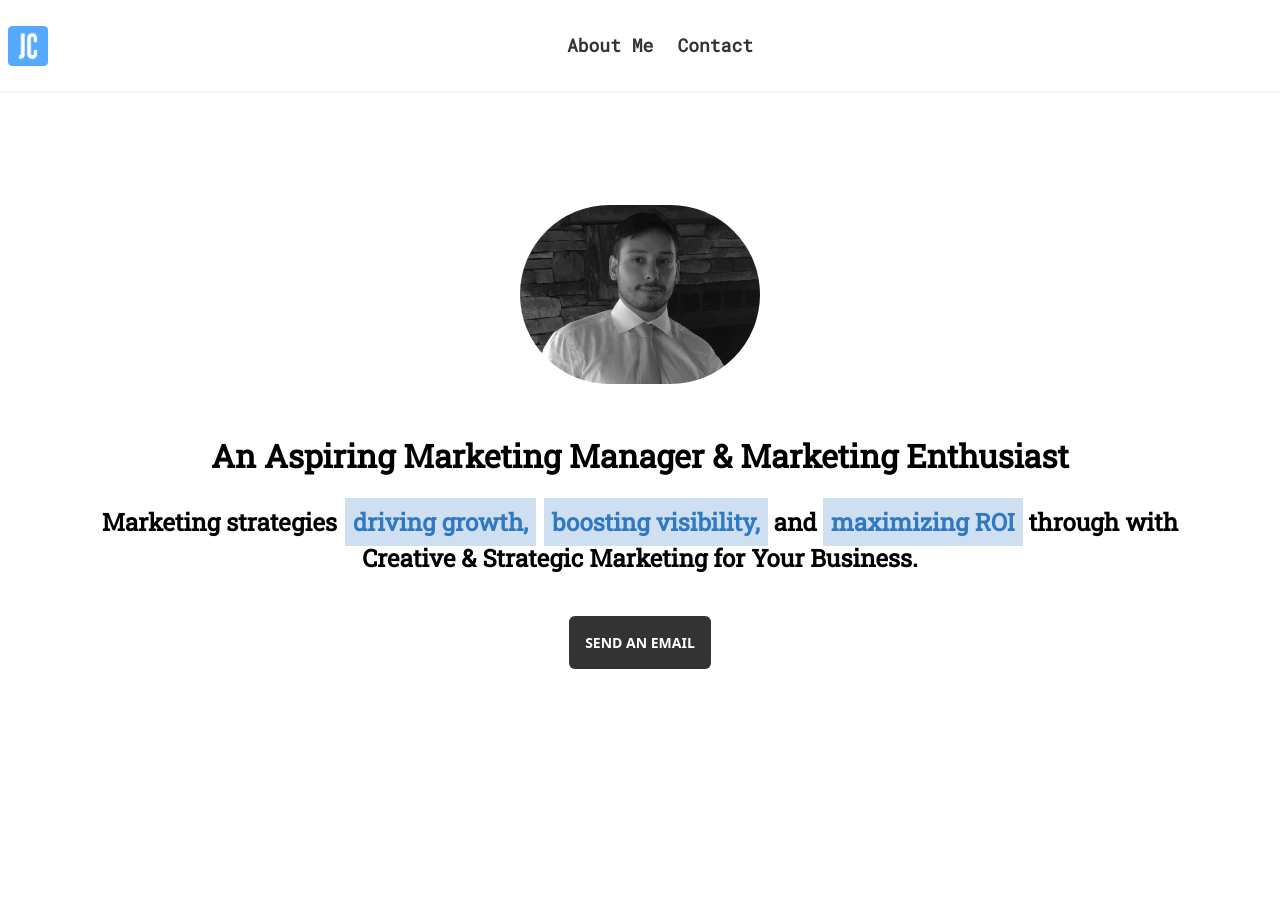
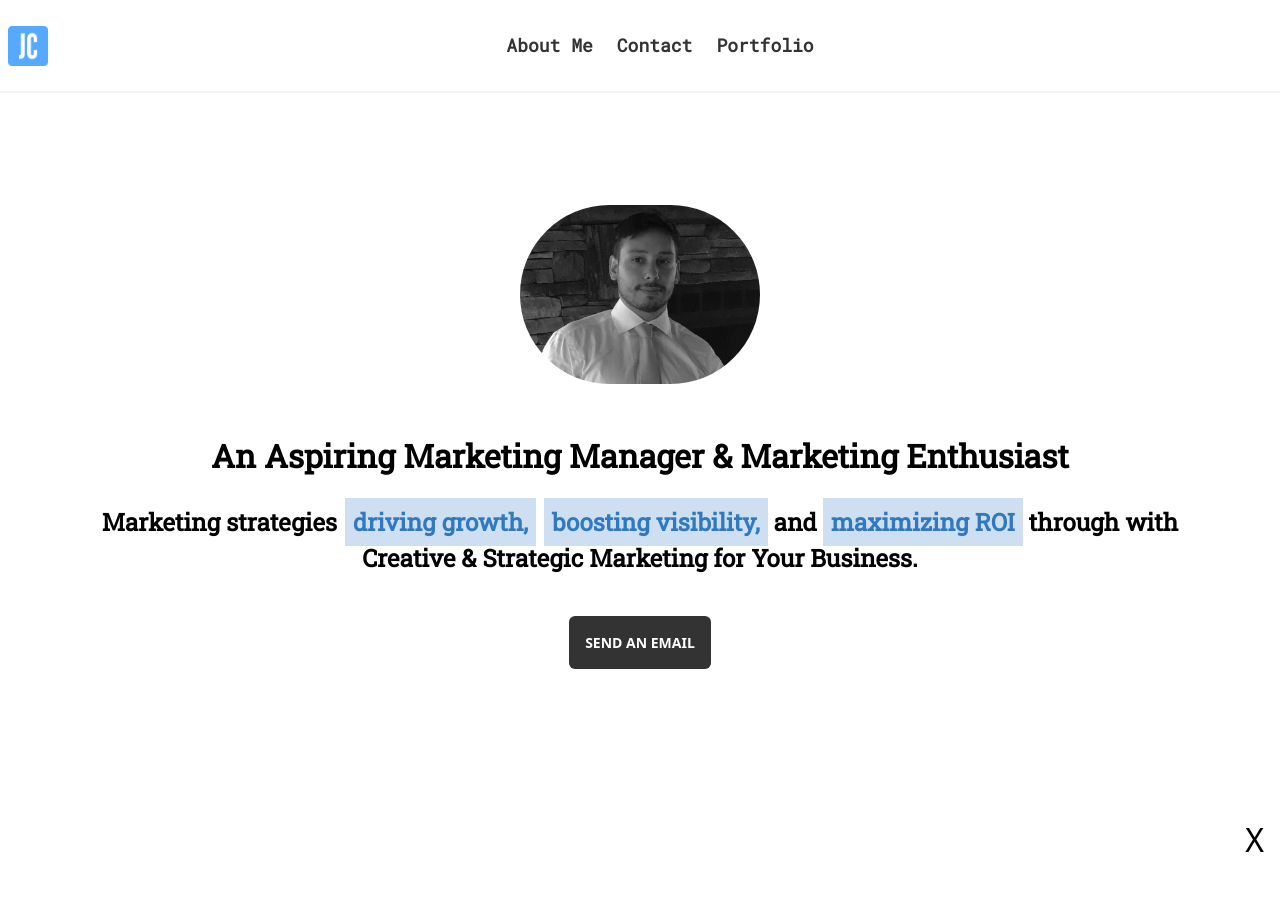
Before and after one commit to joao-miguel8/portfolio-website, a React (Vite) app: page / in a window 1280 px wide. Shown: the top 918 px of the page. Built offline with nearby package versions, Linux system fonts and the light colour scheme.

Commit message:
- Create PortfolioModal Component and open close functionality
- Add isPortfolioModalClosed and setIsPortfolioModalClosed

```diff
--- a/src/App.jsx
+++ b/src/App.jsx
@@ -1,22 +1,25 @@
 import "./App.css";
+import { useState } from "react";
 import NavBar from "./components/Navbar";
 import About from "./components/About.jsx";
 import Contact from "./components/Contact";
 import { createRef } from "react";
 import HeroSection from "./components/HeroSection.jsx";
+import PortfolioModal from "./components/PortfolioModal.jsx";
 
 function App() {
 	const inputRef = createRef();
-
+	const [isPortfolioModalClosed, setIsPortfolioModalClosed] = useState(false);
 	const scrollToForm = e => {
 		inputRef.current.scrollIntoView({ behavior: "smooth" });
 	};
 	return (
 		<>
-			<NavBar />
+			<NavBar setIsPortfolioModalClosed={setIsPortfolioModalClosed} />
 			<HeroSection scrollToForm={scrollToForm} />
 			<About />
 			<Contact getInTouchRef={inputRef} />
+			<PortfolioModal isPortfolioModalClosed={isPortfolioModalClosed} setIsPortfolioModalClosed={setIsPortfolioModalClosed} />
 		</>
 	);
 }
--- a/src/components/Navbar.jsx
+++ b/src/components/Navbar.jsx
@@ -3,24 +3,25 @@ import "../App.css";
 import { useContext } from "react";
 import { ThemeContext } from "../context/AppThemeContext";
 
-const NavBar = () => {
+const NavBar = ({ setIsPortfolioModalClosed }) => {
 	const themeMode = useContext(ThemeContext);
 
 	const navLinks = [
-		{ link: "#about", name: "About Me" },
-		{ link: "#contact", name: "Contact" },
+		{ link: "#about", name: "About Me", onClick: null },
+		{ link: "#contact", name: "Contact", onClick: null },
+		{ link: "#portfolio", name: "Portfolio", onClick: () => setIsPortfolioModalClosed(true) },
 	];
 
 	return (
-		<header className="px-2 mb-20 py-4 flex items-center border-b-2 border-b-gray-100">
+		<header className="sticky top-0 z-40 px-2 mb-20 py-4 flex items-center border-b-2 border-b-gray-100 bg-white ">
 			<img src="src/assets/favicon.png" alt="" className="w-10" />
-			<nav className="mx-auto p-4 sticky top-0 z-50 flex justify-center flex-wrap gap-4 bg-white">
+			<nav className="mx-auto p-4 flex justify-center flex-wrap gap-4">
 				<ul className="flex gap-6">
 					{navLinks.map(navLink => {
 						return (
-							<a key={navLink.to} href={navLink.link} className="cursor-pointer">
+							<button onClick={navLink.onClick} key={navLink.to} href={navLink.link} className="cursor-pointer">
 								<li className={classNames(themeMode.isDarkTheme ? "text-[#333]" : "dark:text-[#333]", "font-bold text-18 robotoMono hover:text-[#3078c0]")}>{navLink.name}</li>
-							</a>
+							</button>
 						);
 					})}
 				</ul>
--- /dev/null
+++ b/src/components/PortfolioModal.jsx
@@ -0,0 +1,14 @@
+import classNames from "classnames";
+import React from "react";
+
+const PortfolioModal = ({ isPortfolioModalClosed, setIsPortfolioModalClosed }) => {
+	return (
+		<div className={classNames(`z-50 fixed bottom-0 bg-white w-full h-screen duration-500`, isPortfolioModalClosed ? "translate-y-0" : "translate-y-full")}>
+			<button onClick={() => setIsPortfolioModalClosed(false)} className="mt-4 mx-2 px-2 absolute right-0 text-32">
+				X
+			</button>
+		</div>
+	);
+};
+
+export default PortfolioModal;
```
